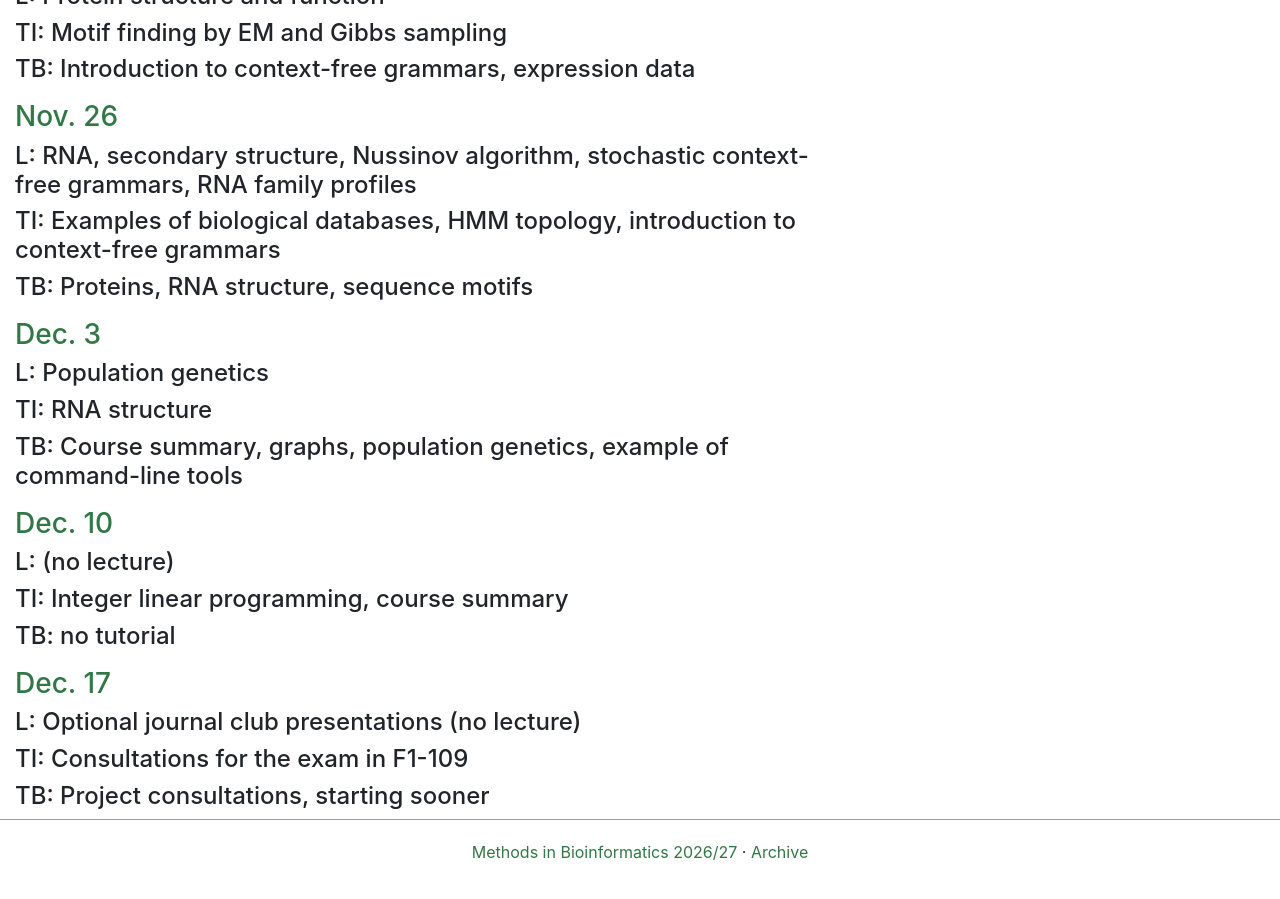
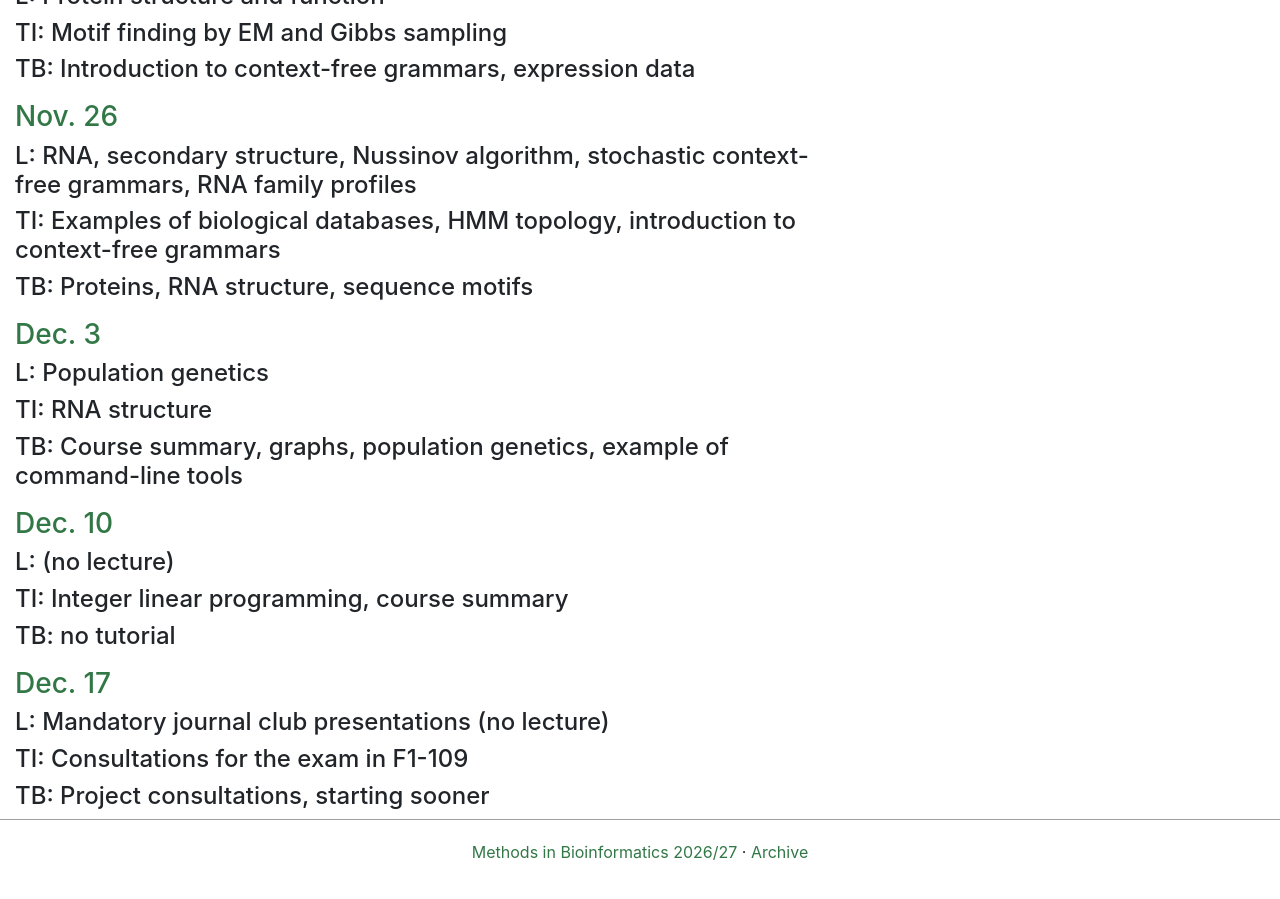
Before and after one commit to fmfi-compbio/mbi, a Jekyll site: the page built from Materials.md, in a window 1280 px wide and 900 px high, scrolled down 2710 px. Built offline with Jekyll 4.4.1, drawn with Linux system fonts in a browser that asks for light colours; nearby versions of some CDN libraries; our own code applies the rules of GitHub Pages for plain Markdown files.

Commit message:
Journal club presentations are mandatory

```diff
--- a/Materials.md
+++ b/Materials.md
@@ -287,7 +287,7 @@ L: lecture (everybody), TI: tutorial for computer science/informatics students,
 <a name="W13"></a>
 ### Dec. 17
 
-#### L: Optional journal club presentations (no lecture)
+#### L: Mandatory journal club presentations (no lecture)
 
 #### TI: Consultations for the exam in F1-109
 
```
